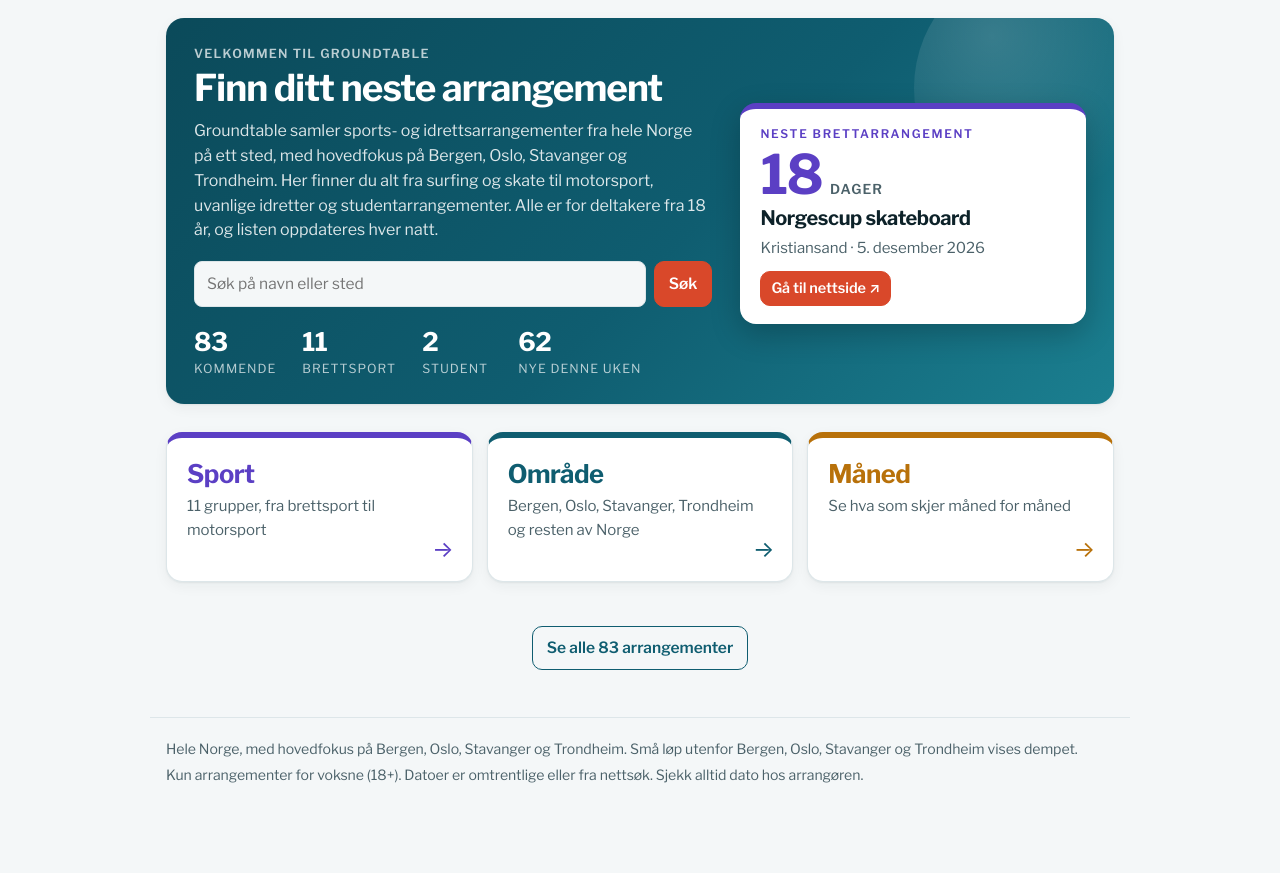
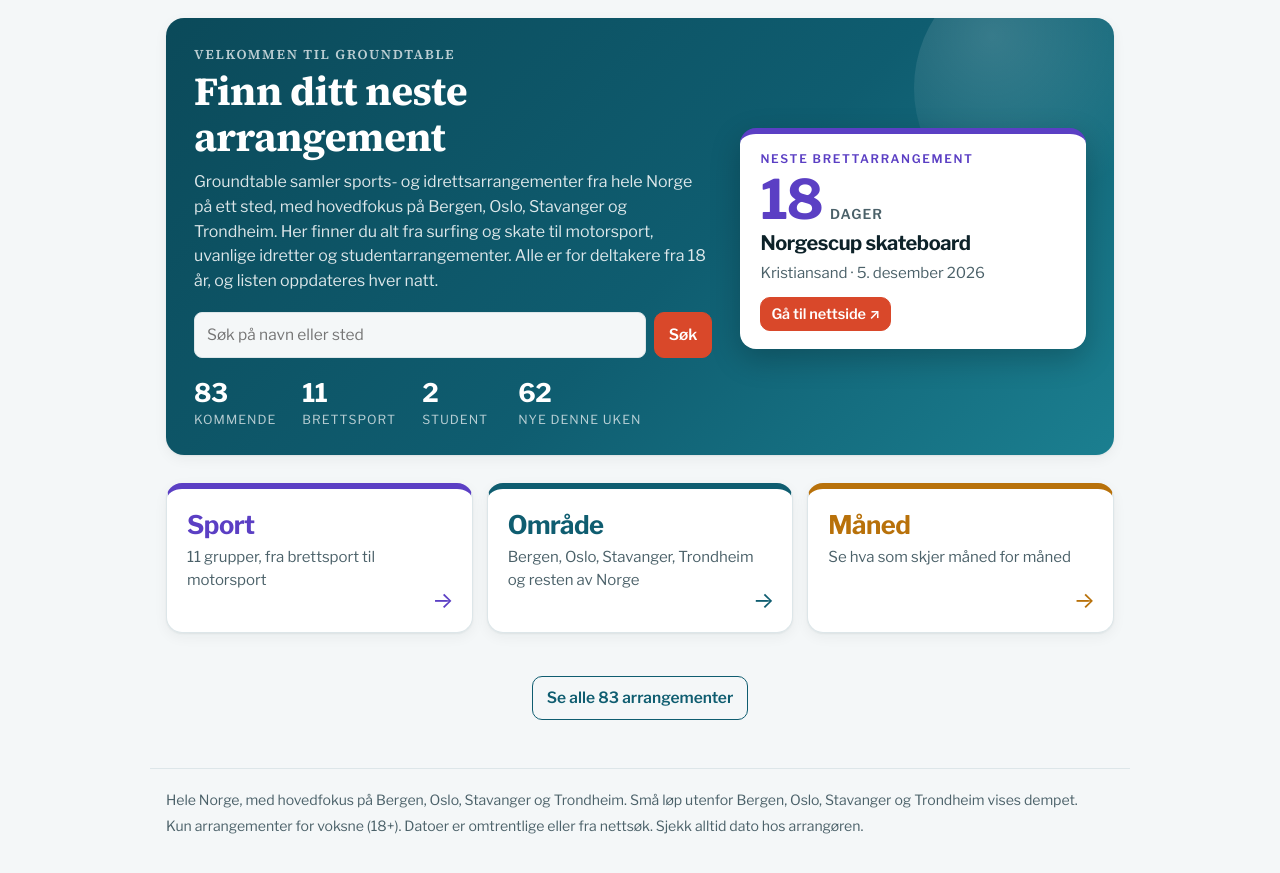
Before and after one commit to oliverbaerem-sudo/Groundtable, a plain HTML site: page vestlandet-events/index.html in a window 1280 px wide. Shown: the part 59-932 px from the top of the page. Before the commit the page ends 889 px from the top, so only its background shows below. Drawn offline with nearby package versions, Linux system fonts and the light colour scheme.

Commit message:
Forside: serifskrift (Source Serif 4) på velkomsttekst og overskrift
Co-Authored-By: Claude Sonnet 5.5 <noreply@anthropic.com>

```diff
--- a/vestlandet-events/index.html
+++ b/vestlandet-events/index.html
@@ -14,7 +14,7 @@
 <meta name="apple-mobile-web-app-title" content="Groundtable">
 <link rel="preconnect" href="https://fonts.googleapis.com">
 <link rel="preconnect" href="https://fonts.gstatic.com" crossorigin>
-<link rel="stylesheet" href="https://fonts.googleapis.com/css2?family=Libre+Franklin:wght@400;500;600;700&display=swap">
+<link rel="stylesheet" href="https://fonts.googleapis.com/css2?family=Libre+Franklin:wght@400;500;600;700&family=Source+Serif+4:opsz,wght@8..60,600;8..60,700&display=swap">
 <link rel="stylesheet" href="styles.css">
 </head>
 <body>
--- a/vestlandet-events/styles.css
+++ b/vestlandet-events/styles.css
@@ -348,3 +348,9 @@ a.tile { text-decoration: none; color: inherit; }
 .board-next h2 { font-size: 1.25rem; }
 .bn-meta { margin: 0 0 6px; color: var(--ink-2); font-size: .94rem; }
 @media (max-width: 820px) { .home .hero-in.hero-grid { grid-template-columns: 1fr; gap: 20px; } .bn-days b { font-size: 2.8rem; } }
+
+/* Egen skrift på velkomsttekst (v38) */
+.home .hero .eyebrow, .home .hero h1 { font-family: "Source Serif 4", Georgia, "Times New Roman", serif; }
+.home .hero h1 { font-weight: 700; letter-spacing: -.015em; font-size: 2.5rem; }
+.home .hero .eyebrow { font-weight: 600; letter-spacing: .12em; font-size: .85rem; }
+@media (max-width: 720px) { .home .hero h1 { font-size: 1.9rem; } }
--- a/vestlandet-events/sw.js
+++ b/vestlandet-events/sw.js
@@ -1,4 +1,4 @@
-const CACHE = "groundtable-v37";
+const CACHE = "groundtable-v38";
 const FILES = ["./", "index.html", "styles.css", "app.js", "data.js", "manifest.webmanifest",
   "icons/icon-192.png", "icons/icon-512.png", "icons/maskable-512.png", "icons/apple-touch-icon.png"];
 
```
